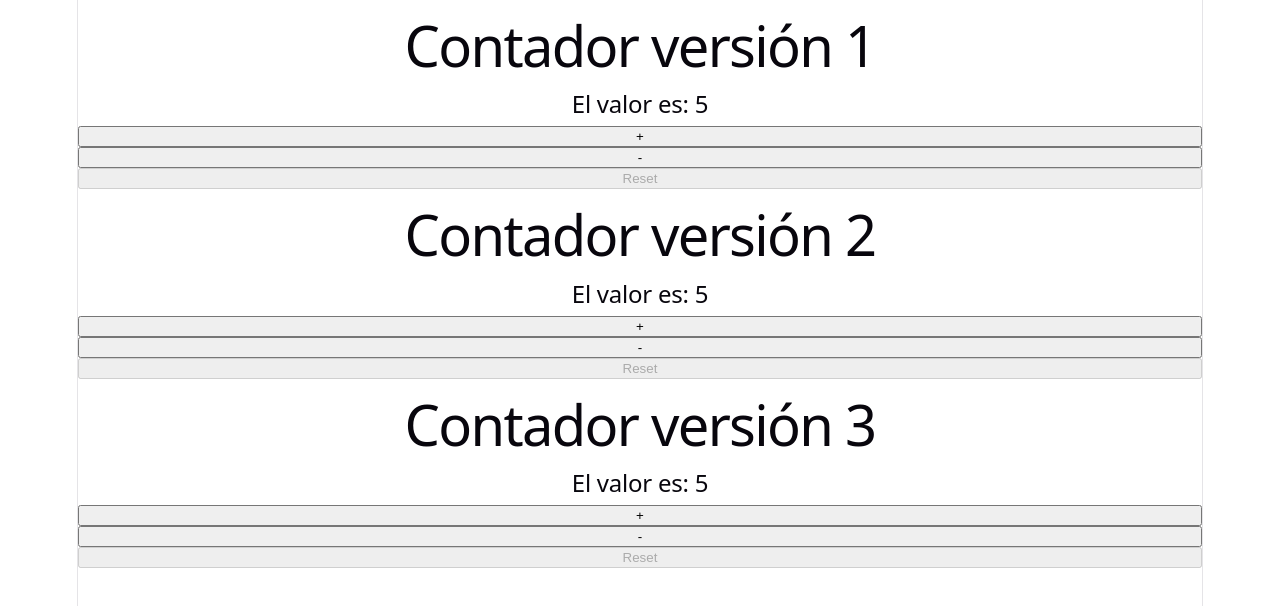
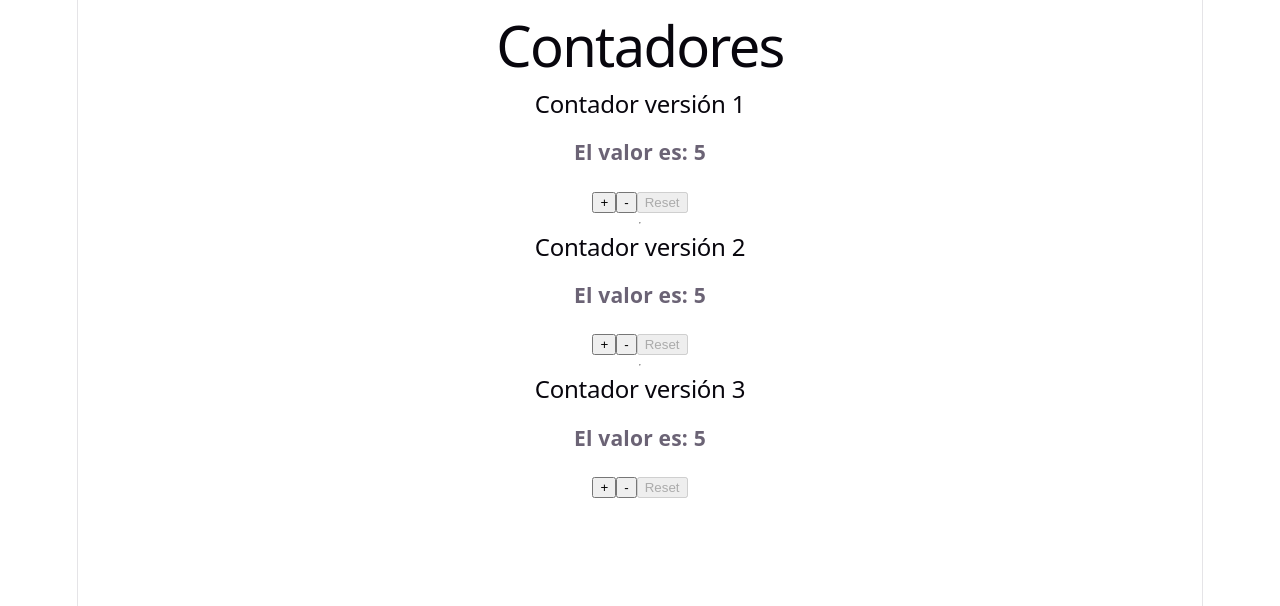
Before and after one commit to howl/1-contador, a React (Vite) app: page / in a window 1280 px wide. Shown: the top 606 px of the page. Built offline with nearby package versions, Linux system fonts and the light colour scheme.

Commit message:
cosmetic fixes
Signed-off-by: David Santamaría Rogado <howl.nsp@gmail.com>

```diff
--- a/src/App.jsx
+++ b/src/App.jsx
@@ -6,8 +6,11 @@ import Contador3 from './components/Contador3'
 function App() {
   return (
     <>
+      <h1>Contadores</h1>
       <Contador valor={5} min={3} max={15} step={2} />
+      <hr />
       <Contador2 valor={5} min={3} max={15} step={2} />
+      <hr />
       <Contador3 valor={5} min={3} max={15} step={2} />
     </>
   )
--- a/src/components/Contador.jsx
+++ b/src/components/Contador.jsx
@@ -10,9 +10,9 @@ const Contador = ({ valor: valorInicial = 25, min, max, step }) => {
   const handleReset = (ev) => setValor((valor) => valorInicial)
 
   return (
-    <>
-      <h1>Contador versión 1</h1>
-      <h2>El valor es: {valor}</h2>
+    <div>
+      <h2>Contador versión 1</h2>
+      <h3>El valor es: {valor}</h3>
       <button
         disabled={valor >= max}
         onClick={handleSumar}
@@ -25,7 +25,7 @@ const Contador = ({ valor: valorInicial = 25, min, max, step }) => {
         disabled={valor === valorInicial}
         onClick={handleReset}
       >Reset</button>
-    </>
+    </div>
   )
 }
 
--- a/src/components/Contador2.jsx
+++ b/src/components/Contador2.jsx
@@ -16,9 +16,9 @@ const Contador2 = ({ valor: valorInicial = 25, min, max, step }) => {
   }
 
   return (
-    <>
-      <h1>Contador versión 2</h1>
-      <h2>El valor es: {valor}</h2>
+    <div>
+      <h2>Contador versión 2</h2>
+      <h3>El valor es: {valor}</h3>
       <button
         disabled={valor >= max}
         data-operacion='sumar'
@@ -34,7 +34,7 @@ const Contador2 = ({ valor: valorInicial = 25, min, max, step }) => {
         data-operacion='reiniciar'
         onClick={handleOperar}
       >Reset</button>
-    </>
+    </div>
   )
 }
 
--- a/src/components/Contador3.jsx
+++ b/src/components/Contador3.jsx
@@ -11,13 +11,13 @@ const Contador3 = ({ valor: valorInicial = 25, min, max, step }) => {
   const handleReset = (ev) => setValor((valor) => valorInicial)
 
   return (
-    <>
-      <h1>Contador versión 3</h1>
-      <h2>El valor es: {valor}</h2>
+    <div>
+      <h2>Contador versión 3</h2>
+      <h3>El valor es: {valor}</h3>
       <Boton etiqueta='+' funcion={handleSumar} disableCondition={valor >= max} />
       <Boton etiqueta='-' funcion={handleRestar} disableCondition={valor <= min} />
       <Boton etiqueta='Reset' funcion={handleReset} disableCondition={valor === valorInicial} />
-    </>
+    </div>
   )
 }
 
```
